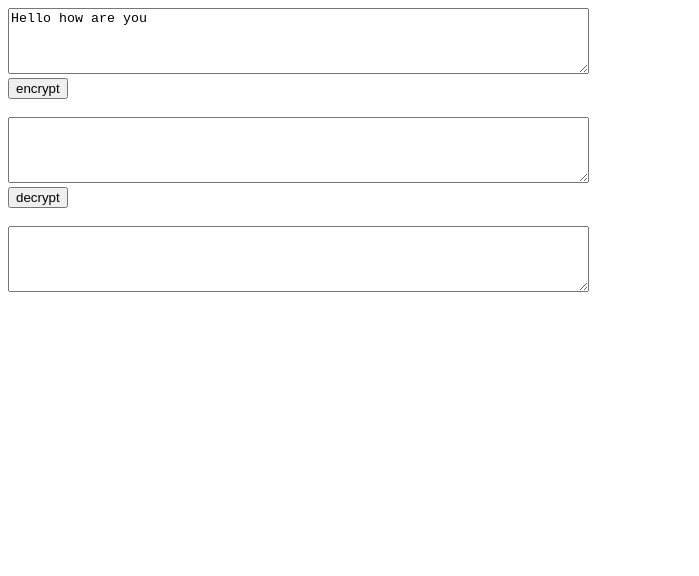
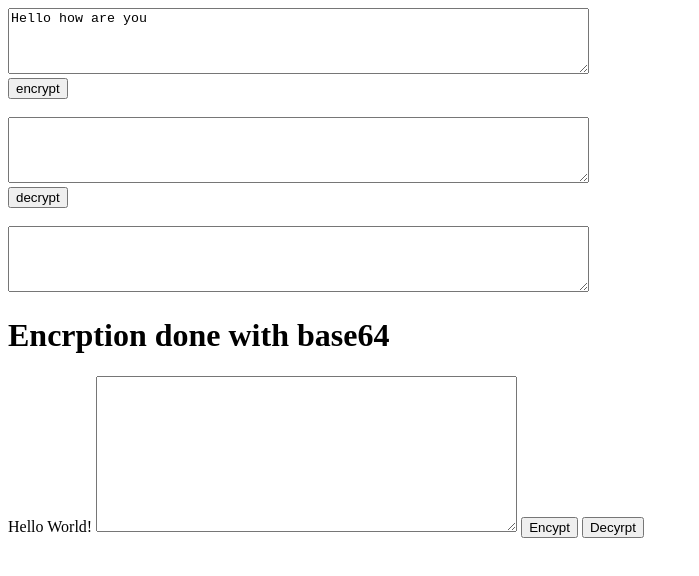
Before and after one commit to TheRealZenald/GameDev2022Daniel, a plain HTML site: page public/t2a06-spy-name-daniel.html in a window 1280 px wide. Shown: the whole page, without its empty margins (0-699 px from the left). Drawn offline with Linux system fonts and the light colour scheme.

Commit message:
Update t2a06-spy-name-daniel.html

```diff
--- a/public/t2a06-spy-name-daniel.html
+++ b/public/t2a06-spy-name-daniel.html
@@ -33,5 +33,37 @@
 
 
     <textarea id="myArea03" rows=4 cols=70></textarea><br>
+
+    <h1>Encrption done with base64 </h1>
+
+    <script>
+        // base64 encoded text is in the text box below
+        var base64 = "SGVsbG8gV29ybGQh";
+        // decode the base64 encoded text
+        var text = atob(base64);
+        // display the decoded text
+        document.write(text);
+
+    </script>
+
+    <textarea id="base64" rows="10" cols="50"></textarea>
+    <button onclick="encode()">Encypt</button>
+    <button onclick="decode()">Decyrpt</button>
+    <script>
+        function encode() {
+            var text = document.getElementById("base64").value;
+            var base64 = btoa(text);
+            document.getElementById("base64").value = base64;
+        }
+        function decode() {
+            // get the base64 encoded text
+            var base64 = document.getElementById("base64").value;
+            // decode the base64 encoded text
+            var text = atob(base64);
+            // display the decoded text in a div element with id="result"
+            document.getElementById("base64").value = text;
+        }
+    </script>
+    <div id="result"></div>
 </head>
 </html>
```
